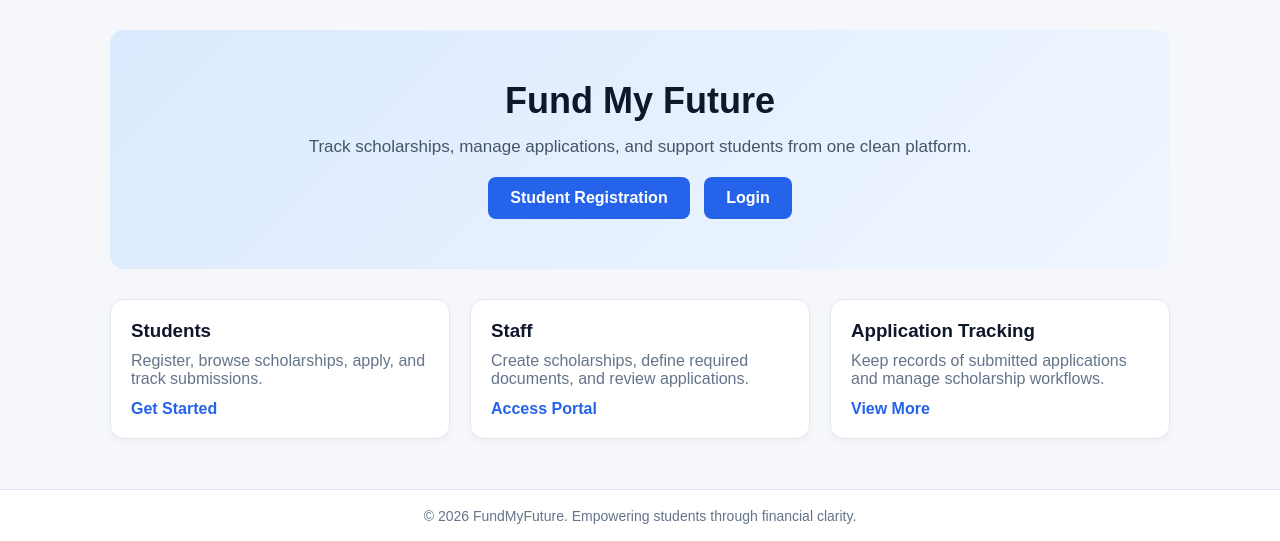
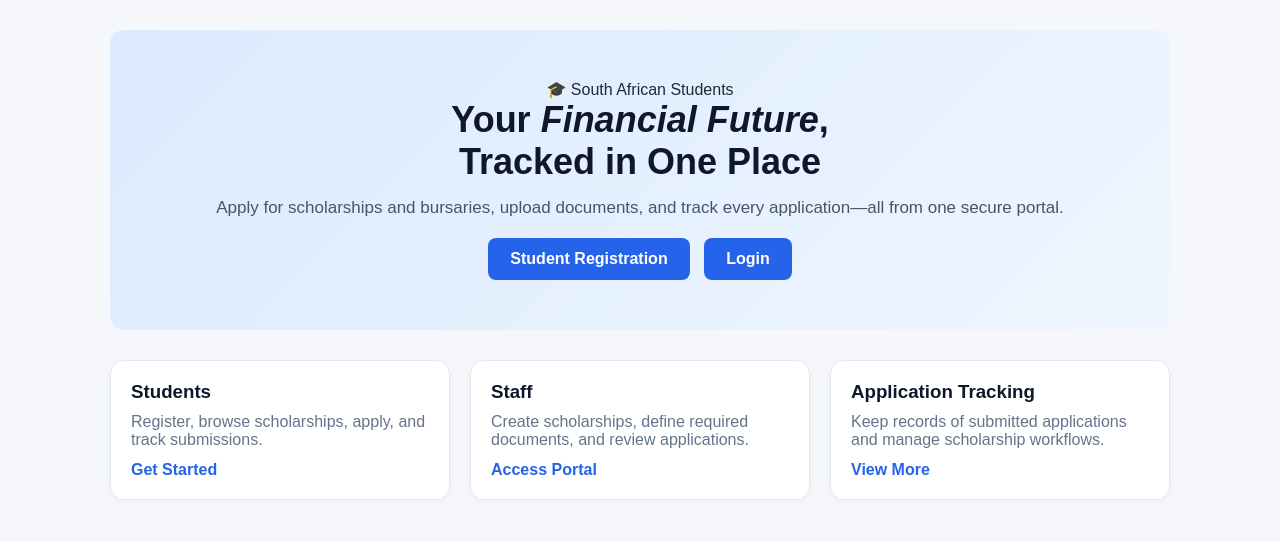
Before and after one commit to Mfundomlaba/Fund-My-Future-web-app-, a Flask app: page / in a window 1280 px wide. Shown: the part 59-600 px from the top of the page. Run offline with Flask 3, Linux system fonts and the light colour scheme.

Commit message:
Revise hero section content in index.html

```diff
--- a/templates/index.html
+++ b/templates/index.html
@@ -4,8 +4,9 @@
 
 {% block content %}
 <div class="hero">
-    <h1>Fund My Future</h1>
-    <p>Track scholarships, manage applications, and support students from one clean platform.</p>
+    <div class="hero-tag">🎓 South African Students</div>
+          <h1>Your <em>Financial Future</em>,<br>Tracked in One Place</h1>
+           <p>Apply for scholarships and bursaries, upload documents, and track every application—all from one secure portal.</p>
 
     {% if not session.get("user_type") %}
         <a href="/register" class="btn">Student Registration</a>
```
